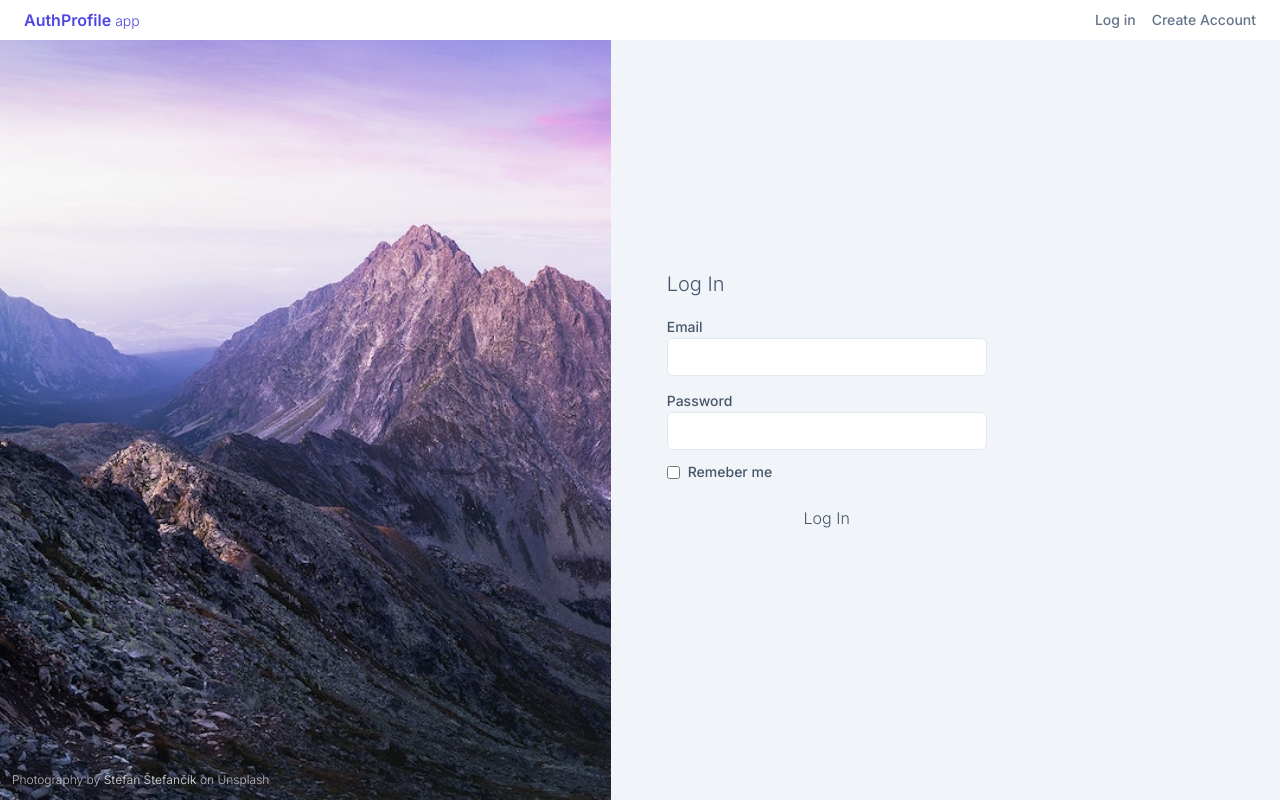
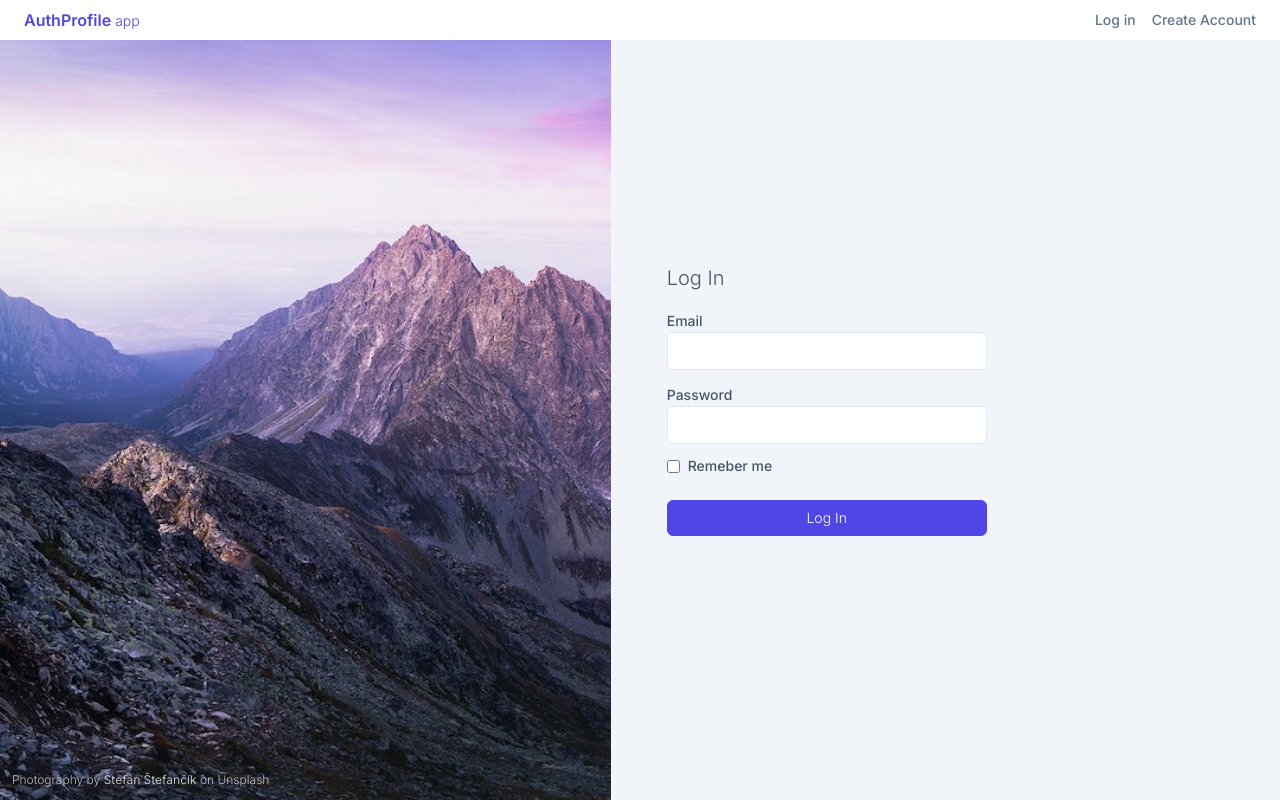
Before and after one commit to fitodac/laravel-learning-projects, a Next.js app in the folder auth-profile/app/: page /login in a window 1280 px wide. Built offline with nearby package versions, Linux system fonts and the light colour scheme.

Commit message:
Auth profile, login page

```diff
--- a/auth-profile/app/src/app/login/page.jsx
+++ b/auth-profile/app/src/app/login/page.jsx
@@ -49,7 +49,7 @@ export default function LoginPage()
 								</div>
 
 								<div className="pt-3">
-									<button className="w-full">Log In</button>
+									<button type="submit" className="w-full">Log In</button>
 								</div>
 							</div>
 						</Form>
```
